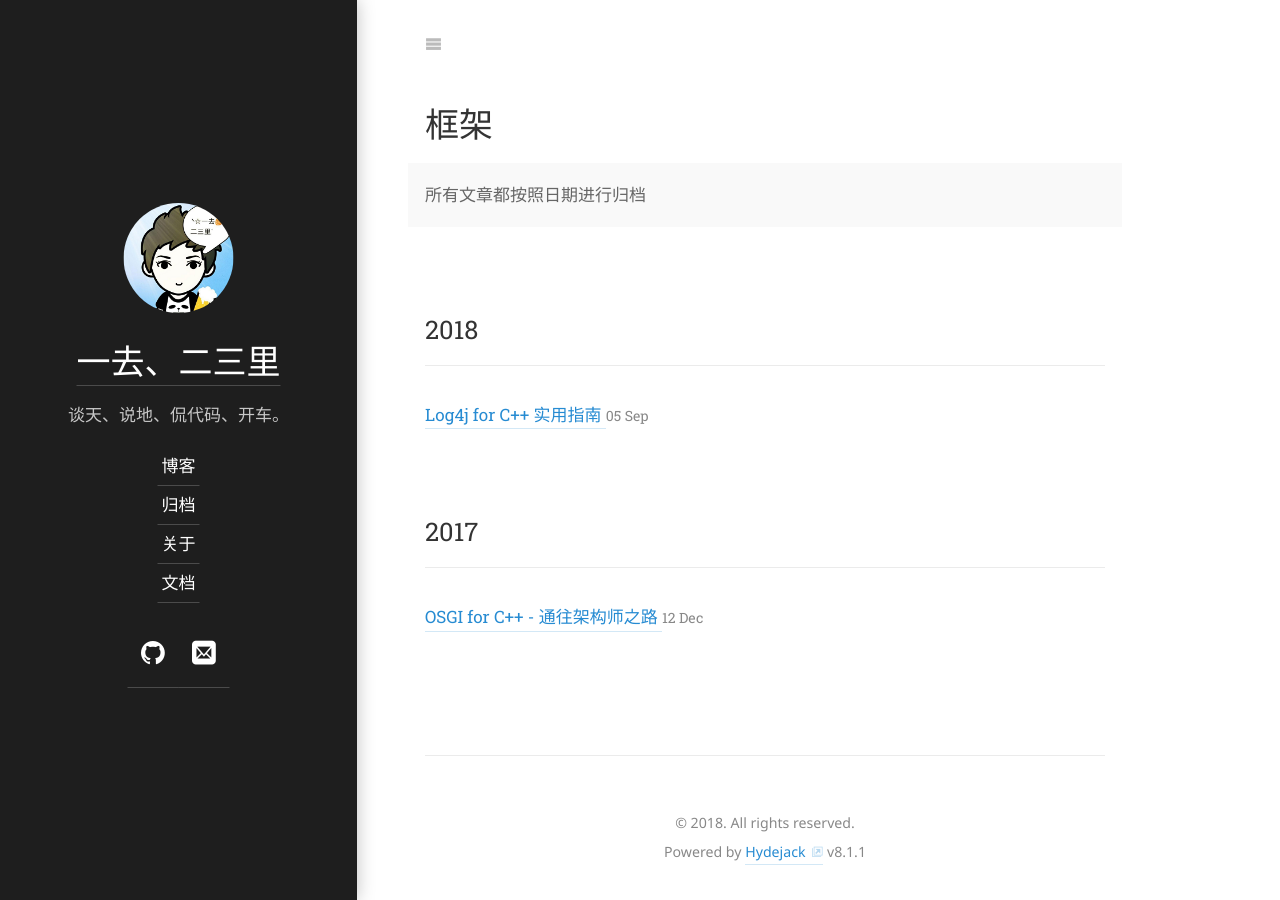
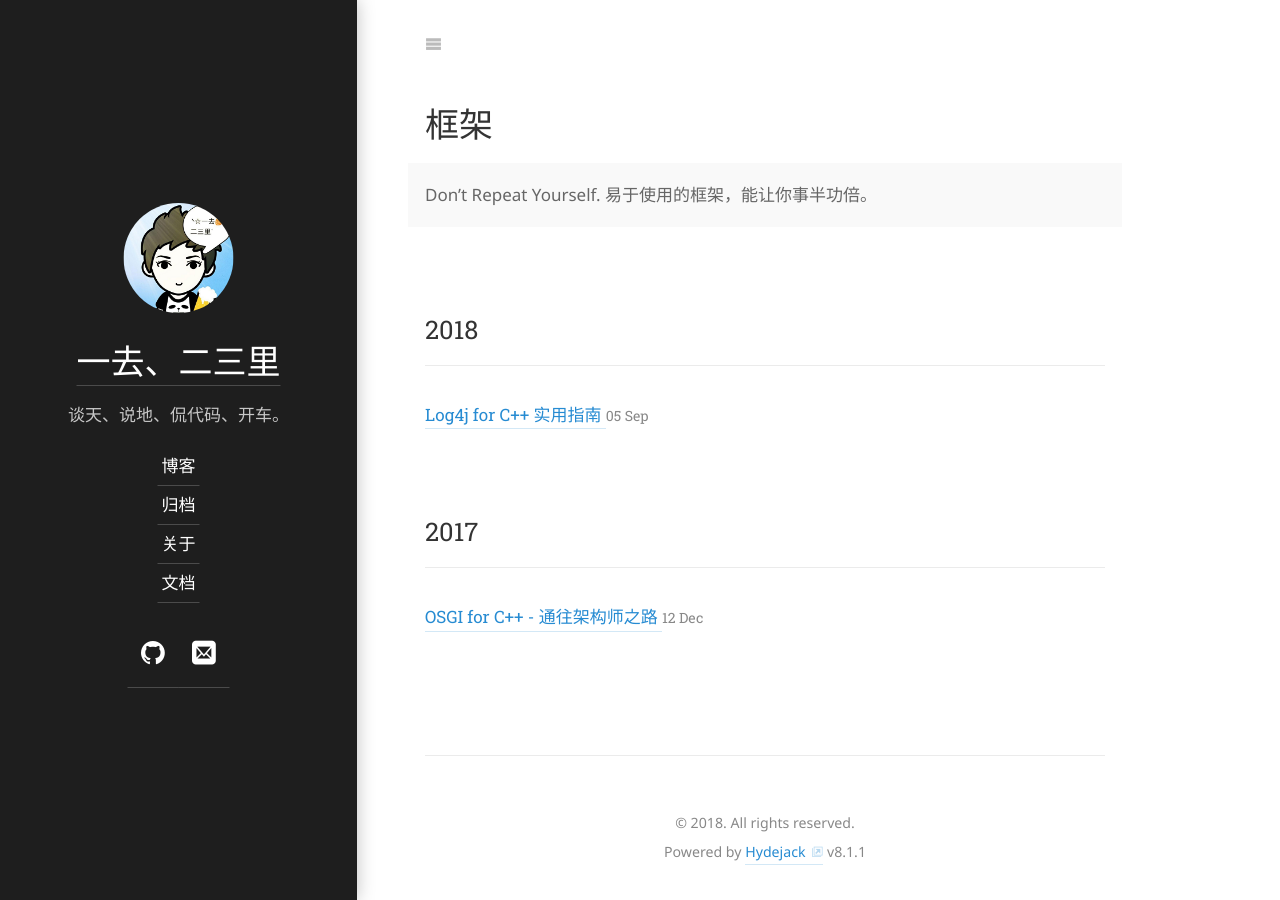
Before and after one commit to Waleon/Waleon.github.io, a Jekyll site: the page built from _featured_categories/framework.md, in a window 1280 px wide. Built offline with Jekyll 4.4.1, drawn with Linux system fonts in a browser that asks for light colours; some web fonts are replaced.

Commit message:
update config

```diff
--- a/_featured_categories/framework.md
+++ b/_featured_categories/framework.md
@@ -3,7 +3,8 @@ layout: list
 title: 框架
 slug: framework
 description: >
-  所有文章都按照日期进行归档
+  Don't Repeat Yourself.
+  易于使用的框架，能让你事半功倍。
 accent_color: rgb(38,139,210)
 accent_image:
   background: rgb(32,32,32)
```
